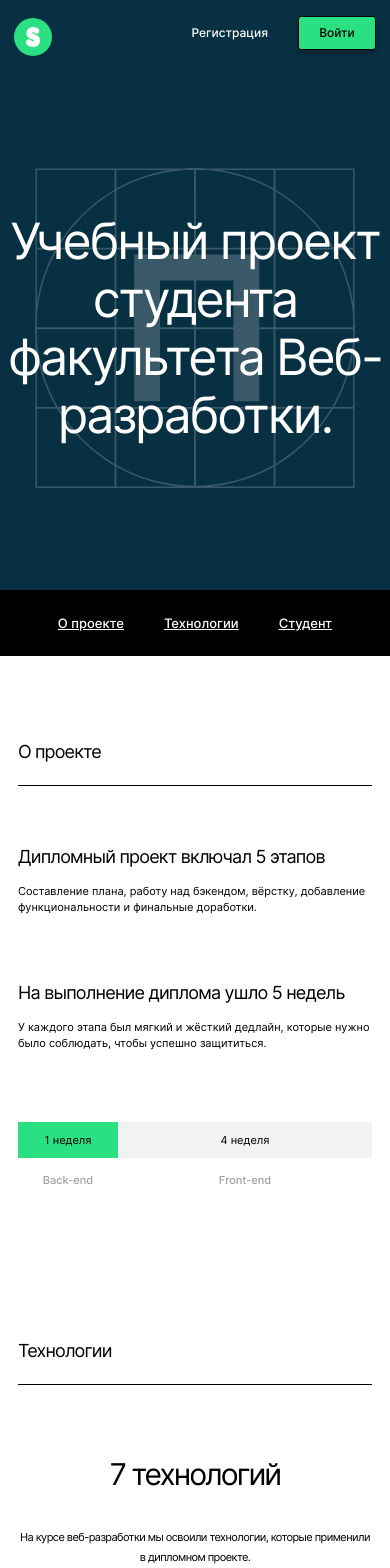
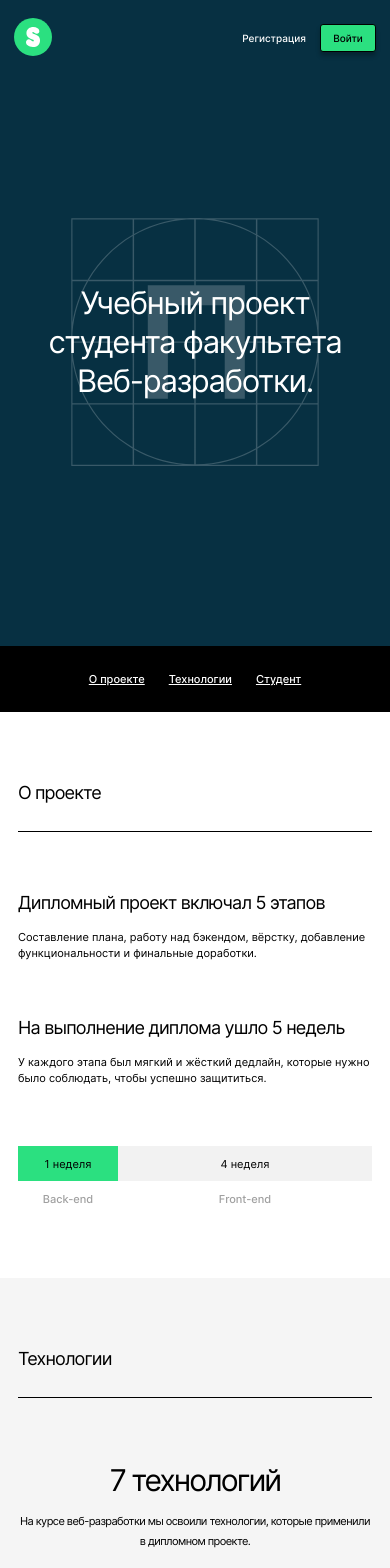
Before and after one commit to Timon27M/movies-explorer-frontend, a React (Create React App) app: page / in a window 390 px wide. Shown: the top 1568 px of the page. Built offline with nearby package versions, Linux system fonts and the light colour scheme.

Commit message:
feat: сверстал main в адаптиве: исправил недочеты

```diff
--- a/src/components/AboutMe/AboutMe.css
+++ b/src/components/AboutMe/AboutMe.css
@@ -1,5 +1,5 @@
 .aboutMe {
-  padding: 110px 70px;
+  padding: 110px 70px 0;
 }
 
 .aboutMe__title {
@@ -74,7 +74,7 @@
 
 @media all and (max-width: 820px) {
   .aboutMe {
-    padding: 90px 50px 0;
+    padding: 90px 50px 0px;
   }
 
   .aboutMe__info-title {
@@ -158,4 +158,8 @@
   .aboutMe__info-text {
     font-size: 11px;
   }
+
+  .aboutMe__image {
+    max-height: 352px;
+  }
 }
--- a/src/components/AboutProject/AboutProject.css
+++ b/src/components/AboutProject/AboutProject.css
@@ -1,5 +1,6 @@
 .aboutProject {
   padding: 110px 70px;
+  background-color: #FFF;
 }
 
 .aboutProject__title {
@@ -11,6 +12,7 @@
   line-height: normal;
   letter-spacing: -0.88px;
   text-align: start;
+  margin: 0;
 }
 
 .aboutProject__info {
@@ -38,7 +40,7 @@
   font-weight: 400;
   line-height: normal;
   letter-spacing: -0.8px;
-  margin-bottom: 26px;
+  margin: 0 0 26px;
 }
 
 .aboutProject__description-text {
@@ -48,6 +50,7 @@
   font-style: normal;
   font-weight: 400;
   line-height: 20px; /* 142.857% */
+  margin-bottom: 0;
 }
 
 .aboutProject__container {
@@ -76,6 +79,7 @@
   font-style: normal;
   font-weight: 400;
   line-height: normal;
+  margin: 0;
 }
 
 .aboutProject__line_type_white {
@@ -92,7 +96,7 @@
 }
 
 .aboutProject__line-info {
-  margin-top: 14px;
+  margin: 14px 0 0;
   color: #a0a0a0;
   text-align: center;
   font-family: Inter;
@@ -100,16 +104,6 @@
   font-style: normal;
   font-weight: 500;
   line-height: 17px;
-}
-
-@media all and (max-width: 1300px) {
-    .aboutProject__line_type_green {
-        min-width: 190px;
-      }
-
-      .aboutProject {
-        padding: 110px 50px;
-      }
 }
 
 @media all and (max-width: 1190px) {
@@ -127,11 +121,24 @@
 
 @media all and (max-width: 820px) {
     .aboutProject__line_type_green {
-        min-width: 150px;
+        min-width: 140px;
       }
 
       .aboutProject {
         padding: 90px 50px;
+      }
+
+      .aboutProject__description-text {
+        font-size: 12px;
+        line-height: 18px;
+      }
+
+      .aboutProject__description-title {
+        margin-bottom: 22px;
+      }
+
+      .aboutProject__container {
+        margin-top: 93px;
       }
 }
 
@@ -141,7 +148,7 @@
       }
 
     .aboutProject__info {
-        margin-top: 23px;
+        margin-top: 28px;
         padding-top: 60px;
         display: flex;
         flex-direction: column;
@@ -166,6 +173,7 @@
       .aboutProject__line-title {
         margin-top: 0;
         font-size: 11px;
+        min-height: 35px;
       }
 
       .aboutProject__line_type_green {
@@ -174,6 +182,7 @@
 
       .aboutProject__line-info {
         font-size: 11px;
+        margin-top: 10px;
       }
 
       .aboutProject__description-text {
--- a/src/components/Footer/Footer.css
+++ b/src/components/Footer/Footer.css
@@ -15,6 +15,7 @@
 
 .footer__container {
     margin-top: 20px;
+    padding-top: 20px;
     border-top: 1px solid #E8E8E8;
     display: flex;
     justify-content: space-between;
@@ -28,6 +29,7 @@
     font-style: normal;
     font-weight: 400;
     line-height: normal;
+    margin: 0;
 }
 
 .footer__link-yp {
@@ -70,6 +72,8 @@
 
       .footer__container {
         flex-direction: column-reverse;
+        margin-top: 21px;
+        padding-top: 0;
       }
 
       .footer__links {
--- a/src/components/NavTab/NavTab.css
+++ b/src/components/NavTab/NavTab.css
@@ -24,3 +24,13 @@
 .NavTab__link:not(:last-child) {
   margin-right: 40px;
 }
+
+@media all and (max-width: 500px) {
+  .NavTab__link {
+    font-size: 11px;
+  }
+
+  .NavTab__link:not(:last-child) {
+    margin-right: 24px;
+  }
+}
--- a/src/components/NavigationAuth/NavigationAuth.css
+++ b/src/components/NavigationAuth/NavigationAuth.css
@@ -1,6 +1,11 @@
+.navigation-auth {
+  margin: 21px 0;
+}
+
 .navigation-auth__list {
   display: flex;
   list-style: none;
+  margin: 0;
 }
 
 .navigation-auth__link {
@@ -52,3 +57,19 @@
 .navigation-auth__link_type_register:hover {
     opacity: 0.7;
 }
+
+@media all and (max-width: 500px) {
+  .navigation-auth {
+    margin: 24px 0;
+  }
+
+  .navigation-auth__link {
+    font-size: 10px;
+  }
+
+  .navigation-auth__list_type_login {
+    min-width: 54px;
+    min-height: 26px;
+    margin-left: 14px;
+  }
+}
--- a/src/components/Portfolio/Portfolio.css
+++ b/src/components/Portfolio/Portfolio.css
@@ -1,5 +1,5 @@
 .portfolio {
-  padding: 101px 70px 125px;
+  padding: 101px 70px 105px;
 }
 
 .portfolio__title {
@@ -10,6 +10,7 @@
   font-weight: 400;
   line-height: 20px; /* 111.111% */
   text-align: left;
+  margin: 0;
 }
 
 .portfolio__links {
@@ -25,7 +26,7 @@
 }
 
 .portfolio__link:not(:last-child) {
-    margin-bottom: 40px;
+    margin-bottom: 20px;
 }
 
 .portfolio__link-text {
@@ -43,7 +44,7 @@
 
 @media all and (max-width: 820px) {
     .portfolio {
-        padding: 90px 50px;
+        padding: 90px 50px 70px;
     }
 
     .portfolio__link-text {
@@ -53,7 +54,7 @@
 
 @media all and (max-width: 500px) {
     .portfolio {
-        padding: 70px 14px;
+        padding: 70px 14px 50px;
     }
 
     .portfolio__title {
--- a/src/components/Promo/Promo.css
+++ b/src/components/Promo/Promo.css
@@ -2,14 +2,13 @@
   margin-top: 0;
   background-color: #073042;
   width: 100%;
-  min-height: 524px;
+  padding: 82px 0 122px;
   display: flex;
   justify-content: center;
-  align-items: center;
 }
 
 .promo__text {
-  margin: 0;
+  margin: 102px 0;
   color: #fff;
   font-family: Inter;
   font-size: 50px;
@@ -19,6 +18,35 @@
   letter-spacing: -2px;
   max-width: 730px;
 }
+
 .promo__logo {
     position: absolute;
 }
+
+
+@media all and (max-width: 820px) {
+  .promo {
+    padding: 224px 0 240px;
+  }
+}
+
+@media all and (max-width: 500px) {
+  .promo {
+    padding: 142px 0px 180px;
+    max-height: 248px;
+  }
+
+  .promo__text {
+    font-size: 31px;
+    line-height: 39px;
+    margin-top: 65px;
+    max-width: 300px;
+    letter-spacing: -1.24px;
+  }
+
+  .promo__logo {
+    max-width: 320px;
+    max-height: 248px;
+    padding: 0 36px;
+}
+}
--- a/src/components/Techs/Techs.css
+++ b/src/components/Techs/Techs.css
@@ -1,5 +1,6 @@
 .techs {
   padding: 100px 70px;
+  background-color: #F5F5F5;
 }
 
 .techs__title {
@@ -72,6 +73,7 @@
   font-weight: 400;
   line-height: normal;
   letter-spacing: -0.56px;
+  margin: 0;
 }
 
 .techs__info-block:not(:first-child) {
@@ -117,9 +119,14 @@
     font-size: 18px;
   }
 
+  .techs__description {
+    margin-top: 28px;
+  }
+
   .techs__description-title {
-    margin-top: 60px;
+    margin-top: 53px;
     font-size: 30px;
+    max-height: 36px;
   }
 
   .techs__description-text {
```
